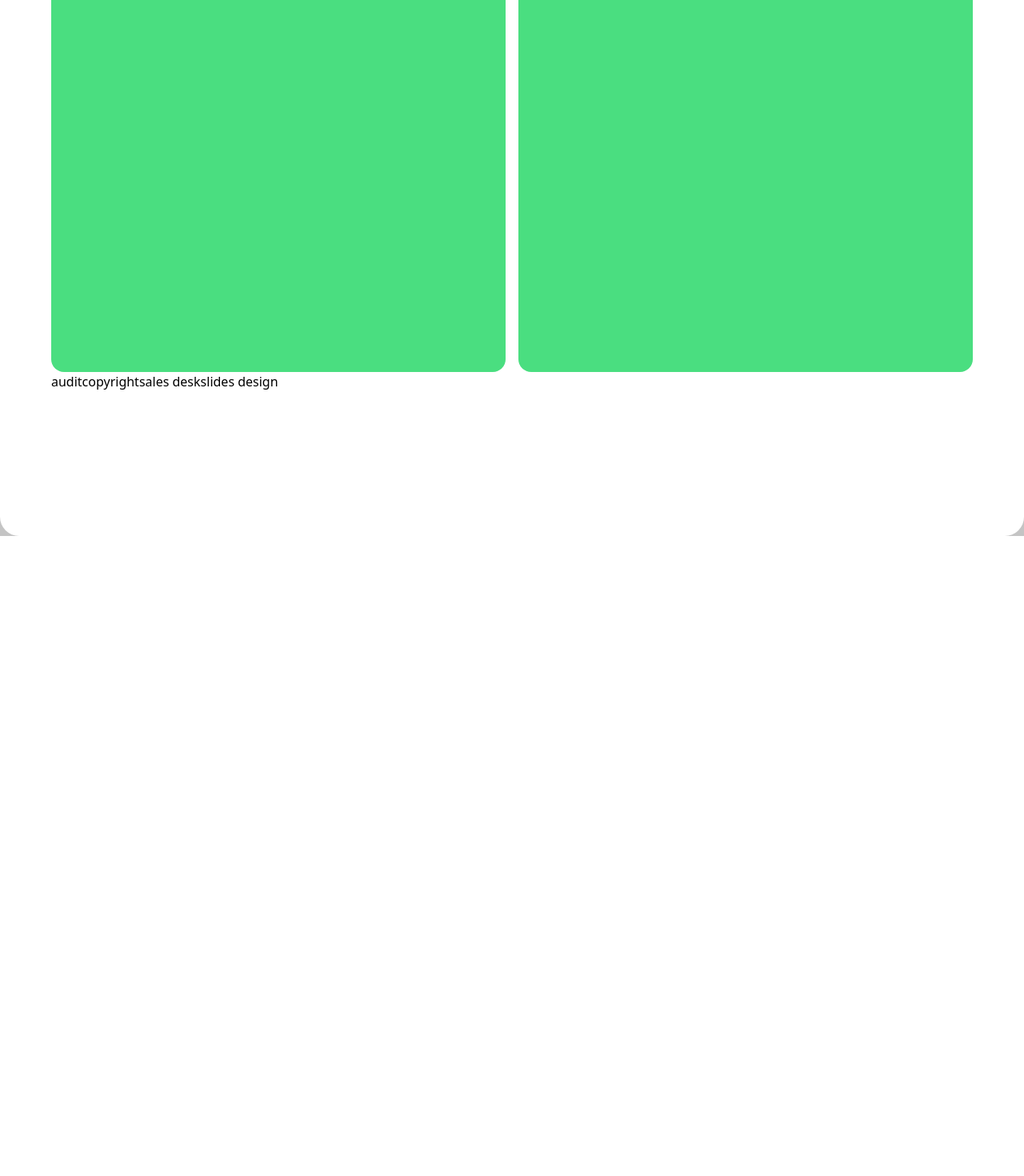
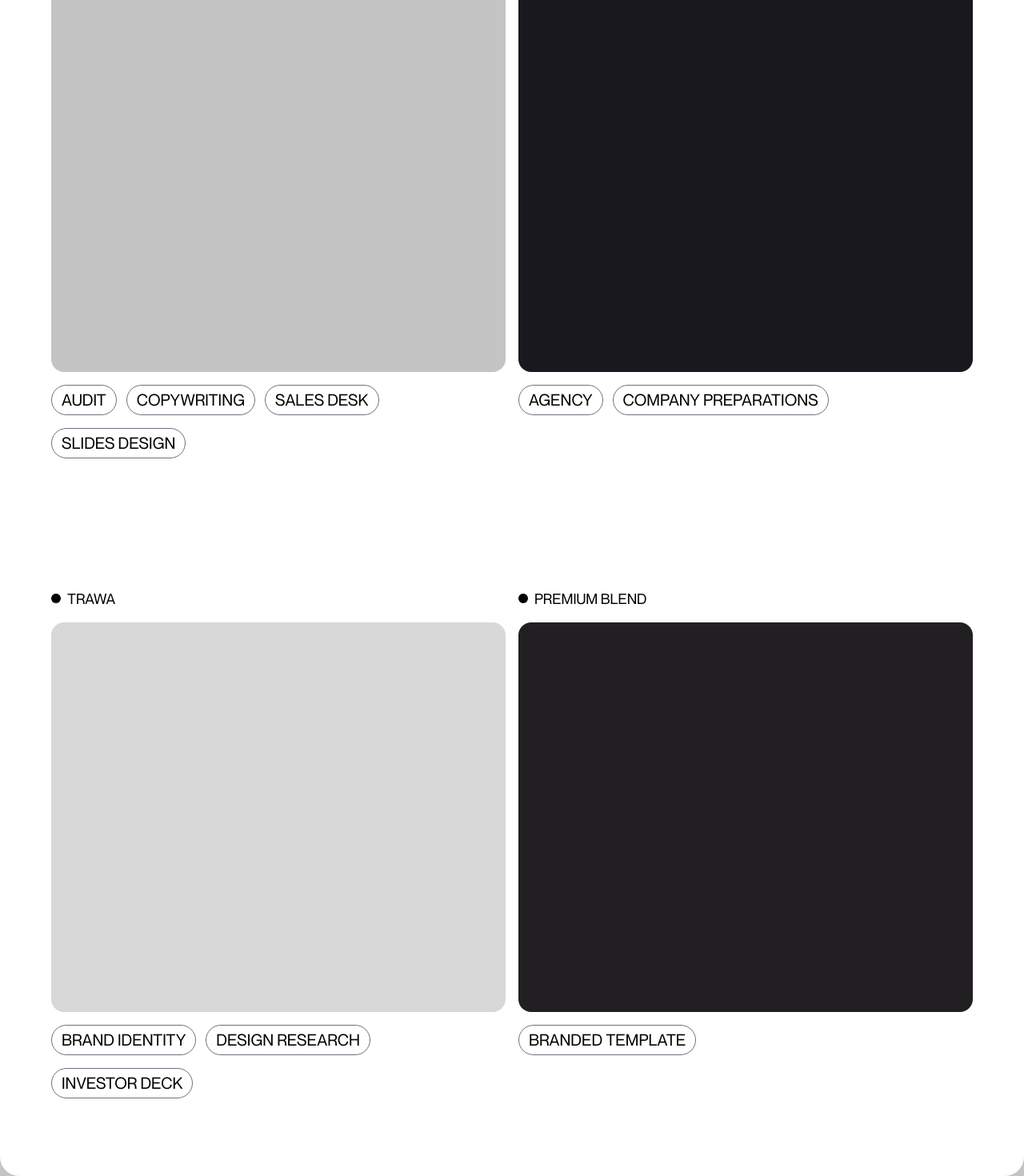
Before and after one commit to its-raghu/OCHI-Clone, a React (Vite) app in the folder ochi-clone/: page / in a window 1280 px wide. Shown: the part 3403-4873 px from the top of the page at 80% size. Before the commit the page ends 4073 px from the top, so only its background shows below. Built offline with nearby package versions, Linux system fonts and the light colour scheme.

Commit message:
featured addons

```diff
--- a/ochi-clone/src/components/Featured.jsx
+++ b/ochi-clone/src/components/Featured.jsx
@@ -10,10 +10,10 @@ function Featured() {
               <div className='bg-black w-3 h-3 rounded-full'></div>
               <p>FYDE</p>
             </div>
-            <div className='w-full h-[38vw] bg-green-400 rounded-2xl'></div>
-            {["audit","copyright","sales desk","slides design"].map((items, index)=>{
+            <div className='w-full h-[38vw] bg-[#C4C4C5] rounded-2xl'></div>
+            {["audit","copywriting","sales desk","slides design"].map((items, index)=>{
               return(
-                <button>{items}</button>
+                <button className='border-[1px] border-gray-500 px-3 py-1 mr-3 mt-4 uppercase font-Neue text-xl rounded-full'>{items}</button>
               )
             })}
           </div>
@@ -22,7 +22,38 @@ function Featured() {
               <div className='bg-black w-3 h-3 rounded-full'></div>
               <p>VISE</p>
             </div>
-            <div className='w-full h-[38vw] bg-green-400 rounded-2xl'></div>
+            <div className='w-full h-[38vw] bg-[#19181E] rounded-2xl'></div>
+            {["agency","company preparations"].map((items, index)=>{
+              return(
+                <button className='border-[1px] border-gray-500 px-3 py-1 mr-3 mt-4 uppercase font-Neue text-xl rounded-full'>{items}</button>
+              )
+            })}
+          </div>
+        </div>
+        <div className='w-full h-screen flex gap-4 p-16'>
+          <div className='w-1/2'>
+            <div className='flex gap-2 items-center pb-4 font-Neue text-lg'>
+              <div className='bg-black w-3 h-3 rounded-full'></div>
+              <p>TRAWA</p>
+            </div>
+            <div className='w-full h-[38vw] bg-[#D8D8D8] rounded-2xl'></div>
+            {["brand identity","design research","investor deck"].map((items, index)=>{
+              return(
+                <button className='border-[1px] border-gray-500 px-3 py-1 mr-3 mt-4 uppercase font-Neue text-xl rounded-full'>{items}</button>
+              )
+            })}
+          </div>
+          <div className='w-1/2'>
+            <div className='flex gap-2 items-center pb-4 font-Neue text-lg'>
+              <div className='bg-black w-3 h-3 rounded-full'></div>
+              <p>PREMIUM BLEND</p>
+            </div>
+            <div className='w-full h-[38vw] bg-[#211F21] rounded-2xl'></div>
+            {["branded template"].map((items, index)=>{
+              return(
+                <button className='border-[1px] border-gray-500 px-3 py-1 mr-3 mt-4 uppercase font-Neue text-xl rounded-full'>{items}</button>
+              )
+            })}
           </div>
         </div>
 
```
